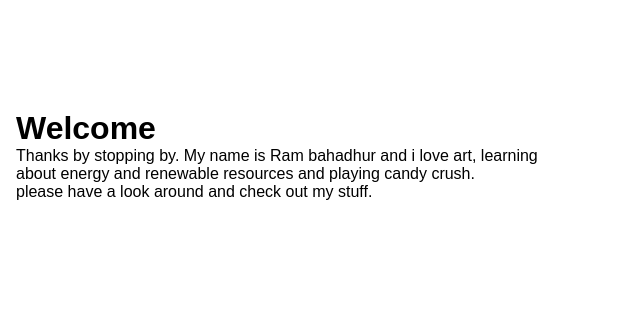
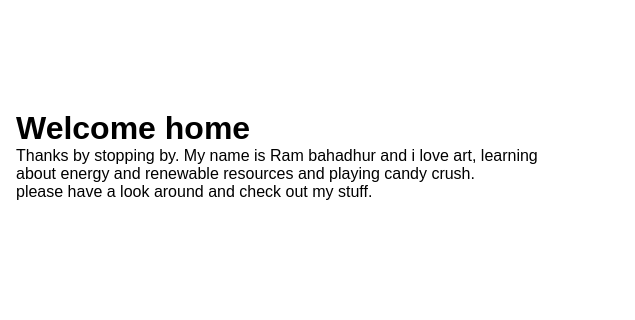
Before and after one commit to PriyankaV2607/demo_app_1, a plain HTML site: page index.html in a window 1280 px wide. Shown: the part 201-521 px from the top of the page, 0-635 px from the left. Drawn offline with Linux system fonts and the light colour scheme.

```diff
--- a/index.html
+++ b/index.html
@@ -9,7 +9,7 @@
         <div class="header">Ram bahadhur</div>
         <div class="content">
             <div class="left-content">
-                <h1>Welcome</h1>
+                <h1>Welcome home</h1>
                 <p>
                     Thanks by stopping by. My name is Ram bahadhur and i love art, learning about energy and renewable resources and playing candy crush.
                     <br>
```
